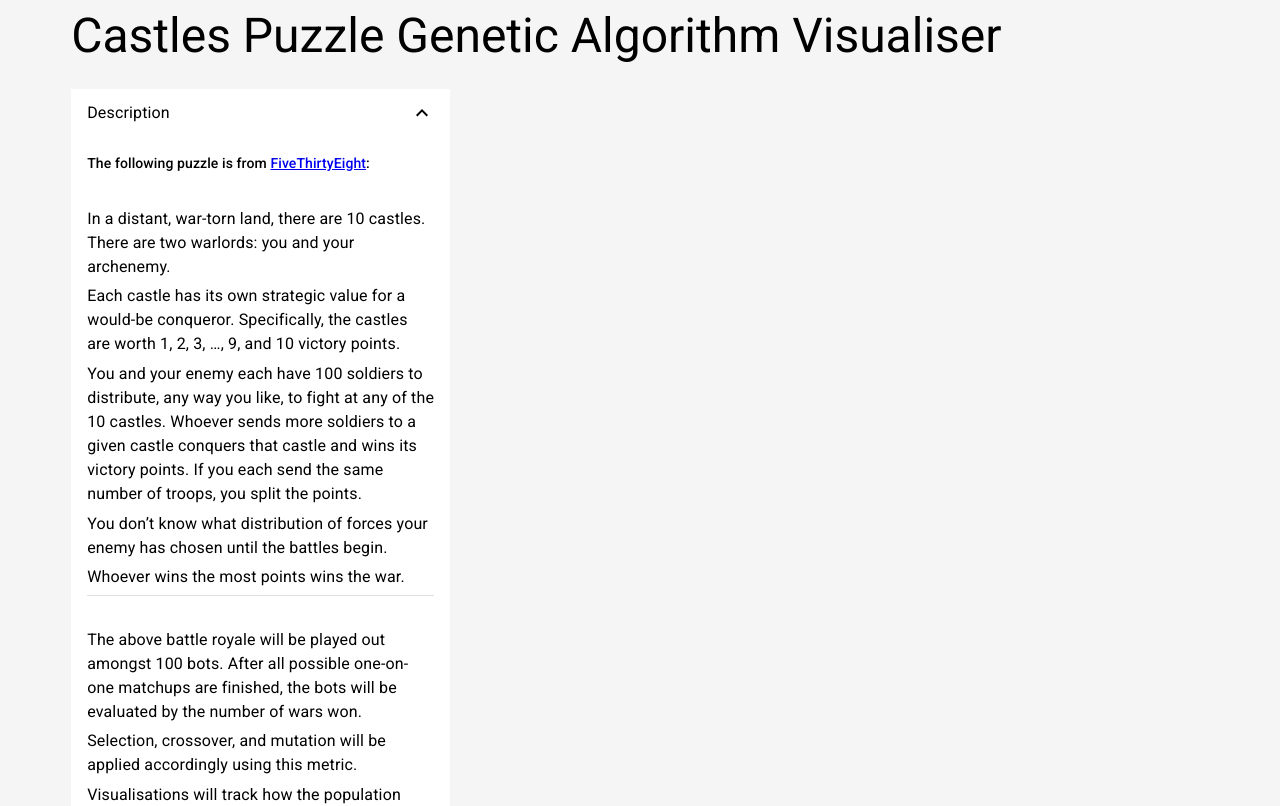
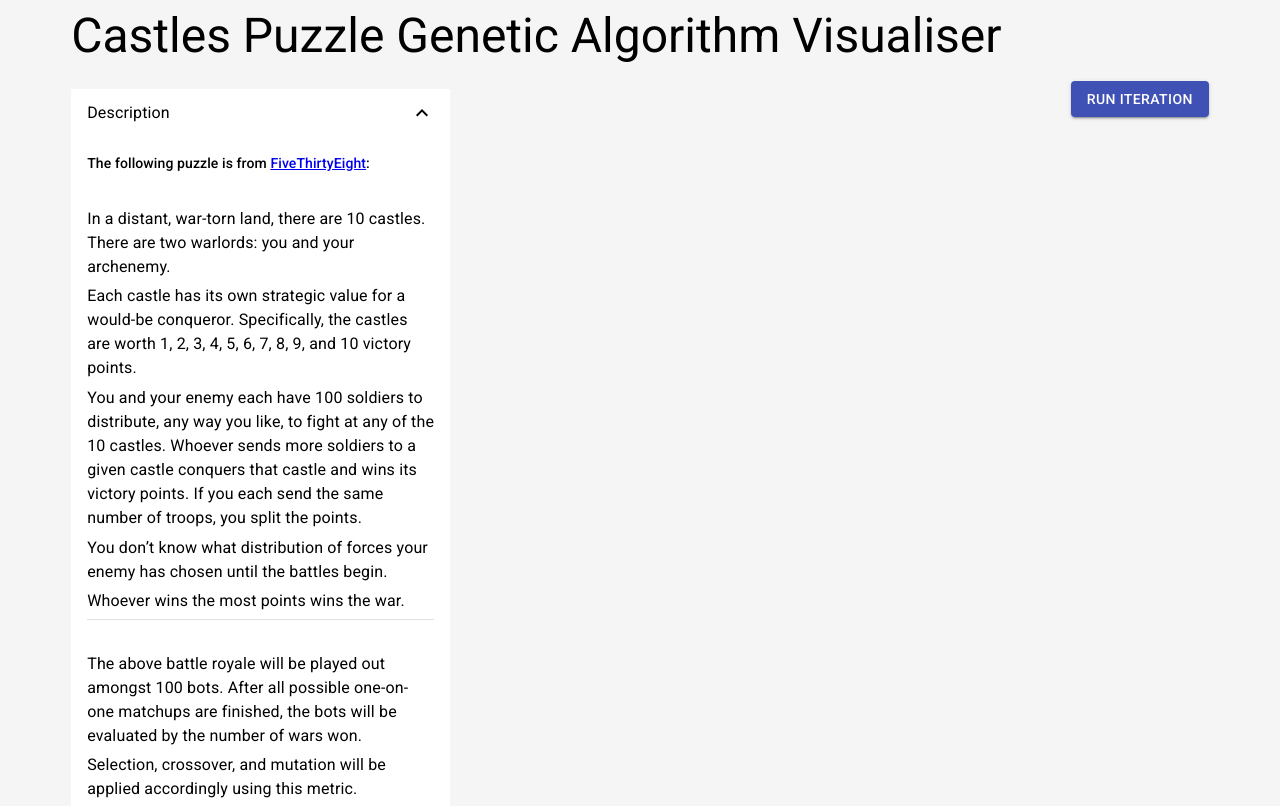
Before and after one commit to brandondong/castles-puzzle-genetic-algorithm, a React (Create React App) app: page / in a window 1280 px wide. Shown: the top 806 px of the page. Built offline with nearby package versions, Linux system fonts and the light colour scheme.

Commit message:
Add puzzle option inputs

```diff
--- a/src/App.tsx
+++ b/src/App.tsx
@@ -1,24 +1,46 @@
-import React from 'react';
+import React, { useState } from 'react';
 import { makeStyles } from '@material-ui/core/styles';
 import Grid from '@material-ui/core/Grid';
 import List from '@material-ui/core/List';
 import Divider from '@material-ui/core/Divider';
 import Typography from '@material-ui/core/Typography';
+import Button from '@material-ui/core/Button';
+import TextField from '@material-ui/core/TextField';
 
 import { ExpandCollapseItem } from './config/ExpandCollapseItem';
+import { PuzzleDescription } from './config/PuzzleDescription';
 
 const useStyles = makeStyles({
   root: {
     width: '90%',
     margin: 'auto'
-  },
-  spacing: {
-    marginBottom: '32px'
   }
 });
 
 function App() {
   const classes = useStyles();
+  const [castlePoints, setCastlePoints] = useState(Array.from(Array(10).keys()).map(x => x + 1));
+
+  const handleNumCastlesChanged = (e: any) => {
+    const value = parseInt(e.target.value);
+    if (!isNaN(value) && value >= 2) {
+      if (value < castlePoints.length) {
+        setCastlePoints(castlePoints.slice(0, value));
+      } else if (value > castlePoints.length) {
+        const zeroed = Array(value - castlePoints.length).fill(0);
+        setCastlePoints(castlePoints.concat(zeroed));
+      }
+    }
+  }
+
+  const handleCastlePointChanged = (e: any, i: number) => {
+    const value = parseInt(e.target.value);
+    if (!isNaN(value) && value >= 0) {
+      const copy = [...castlePoints];
+      copy[i] = value;
+      setCastlePoints(copy);
+    }
+  }
 
   return (
     <div className={classes.root}>
@@ -27,20 +49,24 @@ function App() {
         <Grid item xs={4}>
           <List>
             <ExpandCollapseItem header="Description" expand={true}>
-              <Typography className={classes.spacing} variant="subtitle2">The following puzzle is from <a href="https://fivethirtyeight.com/features/can-you-rule-riddler-nation/" target="_blank" rel="noopener noreferrer">FiveThirtyEight</a>:</Typography>
-              <Typography gutterBottom>In a distant, war-torn land, there are 10 castles. There are two warlords: you and your archenemy.</Typography>
-              <Typography gutterBottom>Each castle has its own strategic value for a would-be conqueror. Specifically, the castles are worth 1, 2, 3, …, 9, and 10 victory points.</Typography>
-              <Typography gutterBottom>You and your enemy each have 100 soldiers to distribute, any way you like, to fight at any of the 10 castles. Whoever sends more soldiers to a given castle conquers that castle and wins its victory points. If you each send the same number of troops, you split the points.</Typography>
-              <Typography gutterBottom>You don’t know what distribution of forces your enemy has chosen until the battles begin.</Typography>
-              <Typography gutterBottom>Whoever wins the most points wins the war.</Typography>
-              <Divider className={classes.spacing} />
-              <Typography gutterBottom>The above battle royale will be played out amongst 100 bots. After all possible one-on-one matchups are finished, the bots will be evaluated by the number of wars won.</Typography>
-              <Typography gutterBottom>Selection, crossover, and mutation will be applied accordingly using this metric.</Typography>
-              <Typography>Visualisations will track how the population evolves over time.</Typography>
+              <PuzzleDescription castlePoints={castlePoints} />
             </ExpandCollapseItem>
             <Divider />
             <ExpandCollapseItem header="Puzzle Options" expand={false}>
-              test1
+              <div>
+                <TextField
+                  label="Number of castles"
+                  type="number"
+                  value={castlePoints.length}
+                  onChange={handleNumCastlesChanged}
+                />
+              </div>
+              {castlePoints.map((n, i) => <TextField key={i}
+                label={`Castle ${i + 1}`}
+                type="number"
+                value={n}
+                onChange={e => handleCastlePointChanged(e, i)}
+              />)}
             </ExpandCollapseItem>
             <Divider />
             <ExpandCollapseItem header="Genetic Algorithm Options" expand={false}>
@@ -49,6 +75,9 @@ function App() {
           </List>
         </Grid>
         <Grid item xs={8}>
+          <Grid container justify="flex-end">
+            <Button variant="contained" color="primary">Run Iteration</Button>
+          </Grid>
         </Grid>
       </Grid>
     </div>
--- a/src/config/ExpandCollapseItem.tsx
+++ b/src/config/ExpandCollapseItem.tsx
@@ -7,7 +7,7 @@ import ExpandMore from '@material-ui/icons/ExpandMore';
 import Collapse from '@material-ui/core/Collapse';
 
 const useStyles = makeStyles({
-  root: {
+  listItem: {
     backgroundColor: 'white'
   },
   expandSection: {
@@ -30,13 +30,13 @@ export function ExpandCollapseItem(props: ExpandCollapseItemProps) {
   const handleExpand = () => {
     setExpand(!expand);
   }
-  return <div>
-    <ListItem className={classes.root} button onClick={handleExpand}>
+  return <>
+    <ListItem className={classes.listItem} button onClick={handleExpand}>
       <ListItemText primary={props.header} />
       {expand ? <ExpandLess /> : <ExpandMore />}
     </ListItem>
     <Collapse in={expand} timeout="auto">
       <div className={classes.expandSection}>{props.children}</div>
     </Collapse>
-  </div>;
+  </>;
 }
--- /dev/null
+++ b/src/config/PuzzleDescription.tsx
@@ -0,0 +1,41 @@
+import React from 'react';
+import { makeStyles } from '@material-ui/core/styles';
+import Typography from '@material-ui/core/Typography';
+import Divider from '@material-ui/core/Divider';
+
+const useStyles = makeStyles({
+  spacing: {
+    marginBottom: '32px'
+  }
+});
+
+type PuzzleDescriptionProps = {
+  castlePoints: number[]
+}
+
+function formattedCastlePoints(castlePoints: number[]) {
+  let s = '';
+  for (let i = 0; i < castlePoints.length - 1; i++) {
+    s += castlePoints[i] + ', ';
+  }
+  s += 'and ' + castlePoints[castlePoints.length - 1];
+  return s;
+}
+
+export function PuzzleDescription({ castlePoints }: PuzzleDescriptionProps) {
+  const classes = useStyles();
+
+  const numCastles = castlePoints.length;
+  return <>
+    <Typography className={classes.spacing} variant="subtitle2">The following puzzle is from <a href="https://fivethirtyeight.com/features/can-you-rule-riddler-nation/" target="_blank" rel="noopener noreferrer">FiveThirtyEight</a>:</Typography>
+    <Typography gutterBottom>{`In a distant, war-torn land, there are ${numCastles} castles. There are two warlords: you and your archenemy.`}</Typography>
+    <Typography gutterBottom>{`Each castle has its own strategic value for a would-be conqueror. Specifically, the castles are worth ${formattedCastlePoints(castlePoints)} victory points.`}</Typography>
+    <Typography gutterBottom>{`You and your enemy each have 100 soldiers to distribute, any way you like, to fight at any of the ${numCastles} castles. Whoever sends more soldiers to a given castle conquers that castle and wins its victory points. If you each send the same number of troops, you split the points.`}</Typography>
+    <Typography gutterBottom>You don’t know what distribution of forces your enemy has chosen until the battles begin.</Typography>
+    <Typography gutterBottom>Whoever wins the most points wins the war.</Typography>
+    <Divider className={classes.spacing} />
+    <Typography gutterBottom>The above battle royale will be played out amongst 100 bots. After all possible one-on-one matchups are finished, the bots will be evaluated by the number of wars won.</Typography>
+    <Typography gutterBottom>Selection, crossover, and mutation will be applied accordingly using this metric.</Typography>
+    <Typography>Visualisations will track how the population evolves over time.</Typography>
+  </>;
+}
```
